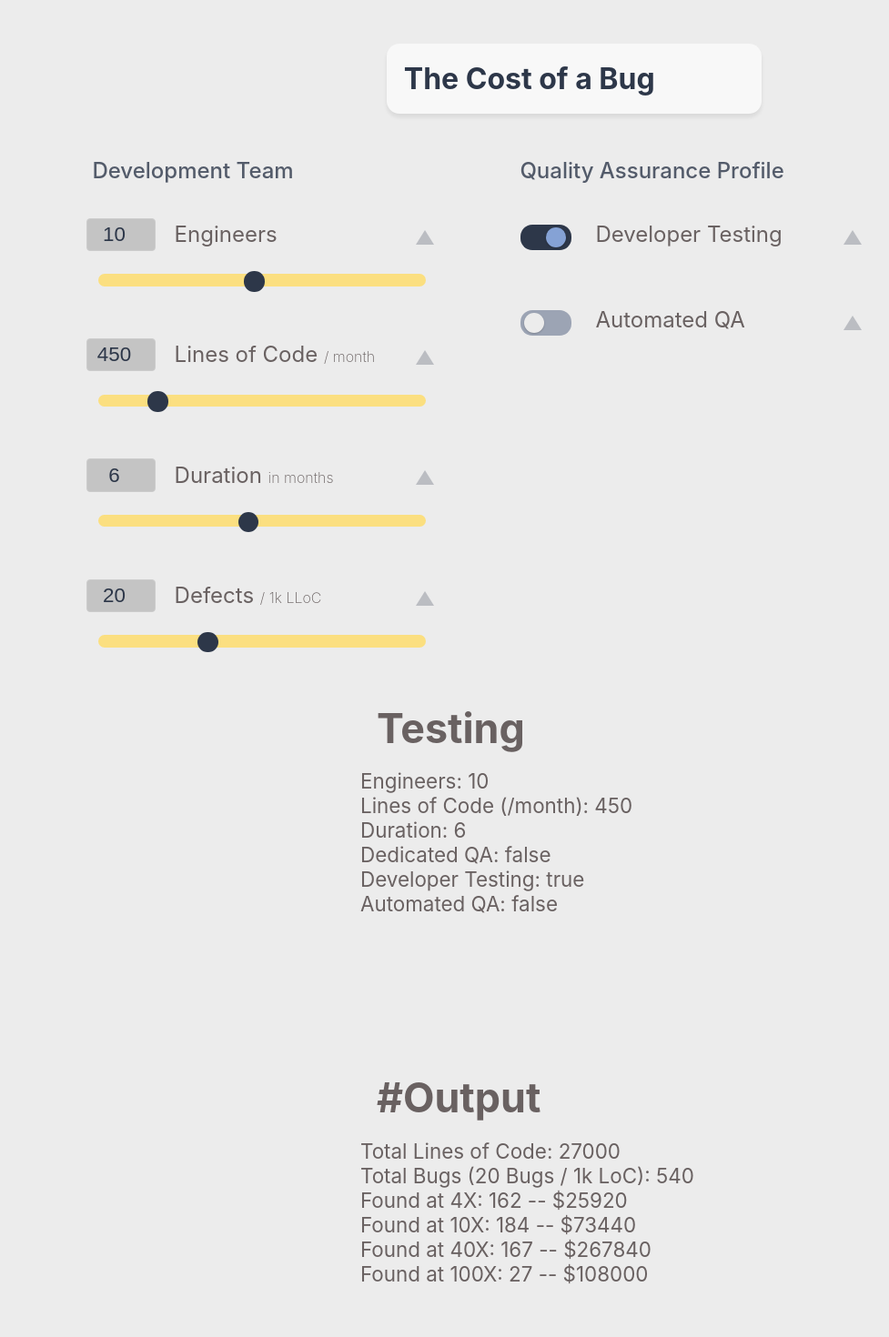
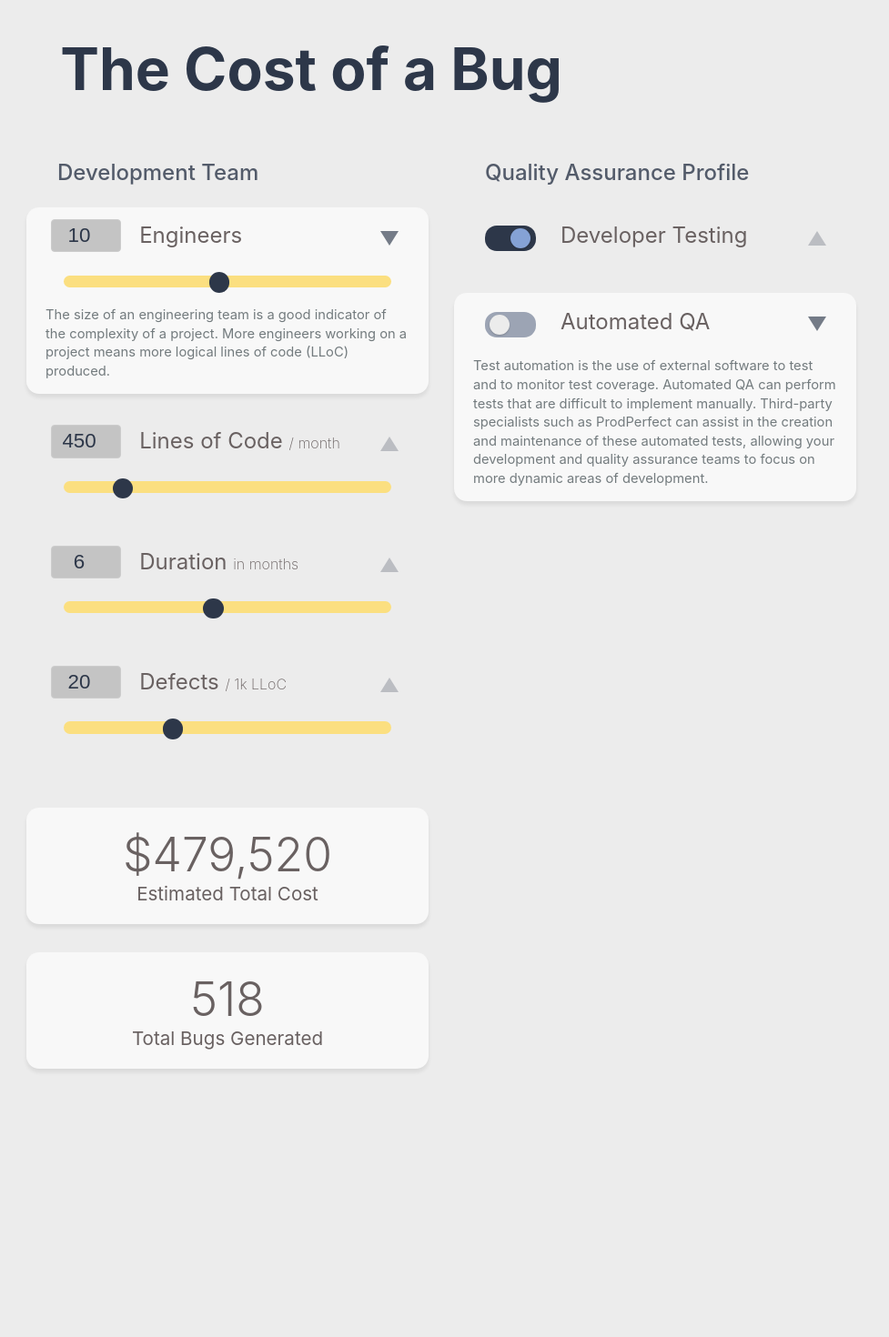
Before and after one commit to mjguillemette/prod-perfect-dashboard, a React (Create React App) app in the folder my-app/: page / in a window 1280 px wide. Shown: the top 1470 px of the page at 91% size, without its empty margins (9-986 px from the left). After the commit the page ends 1263 px from the top, so only its background shows below. Built offline with nearby package versions, Linux system fonts and the light colour scheme.

Commit message:
Semi final build, ready for first deploy

```diff
--- a/my-app/src/App.css
+++ b/my-app/src/App.css
@@ -19,15 +19,24 @@ h2 {
   color: #696161;
 }
 
+.Page {
+  flex-wrap: wrap;
+  display: flex;
+  width: 94vw;
+  margin: auto;
+}
+
+.View {
+  margin: 0 0 6px;
+  width: 96vw;
+  max-width: 470px;
+  min-width: 420px;
+}
+
 .PageHeading {
   color: #2d3749;
-  background-color: #f8f8f8;
-  margin: 0 auto;
-  width: 100vw;
-  max-width: 400px;
-  border-radius: 14px;
-  padding: 0.4em;
-  box-shadow: 0px 4px 4px rgba(0, 0, 0, 0.08);
+  font-size: 2em;
+  margin: 2% 2% auto;
 }
 
 .InputLabel {
@@ -85,25 +94,33 @@ h2 {
   box-shadow: 0px 4px 4px rgba(0, 0, 0, 0.08);
 }
 
-.View {
-  margin: 0 auto;
-  width: 100vw;
-  max-width: 470px;
+.OutputBox {
+  position: relative;
+  max-width: 400px;
+  font-size: 2.3em;
+  border-radius: 14px;
+  padding: 0.4em;
+  margin: 0.6em 0;
+  text-align: center;
+  flex-direction: column;
+  display: flex;
+  background-color: #f8f8f8;
+  display: inline-flexbox;
+  color: #696161;
+  font-style: normal;
+  font-weight: 300;
+  box-shadow: 0px 4px 4px rgba(0, 0, 0, 0.08);
+}
+
+.OutputBox span {
+  font-size: 0.4em;
+  font-weight: 400;
 }
 
 .ViewHeading {
   color: #535b6a;
   font-weight: 500;
   margin: 2em 1em 1em 1.4em;
-}
-
-.Page {
-  flex-wrap: wrap;
-  display: flex;
-  width: 88vw;
-  height: 88vh;
-  padding: 2%;
-  margin: auto;
 }
 
 .Metrics {
--- a/my-app/src/components/InputBox.js
+++ b/my-app/src/components/InputBox.js
@@ -1,4 +1,4 @@
-import React from 'react'
+import React, { useEffect } from 'react'
 import styled from 'styled-components'
 
 const InputBox = styled.div`
@@ -64,6 +64,18 @@ const handleSelect = props => {
 }
 
 export default props => {
+  useEffect(() => {
+    const box = document.getElementById(props.id + 'Box')
+    const info = document.getElementById(props.id + 'Info')
+    const text = document.getElementById(props.id + 'Text')
+
+    if (props.isSelected === true) {
+      box.classList.add('SelectedBox')
+      info.classList.add('InfoShown')
+      text.classList.add('TextShown')
+    }
+  })
+
   if (props.inputType === 'checkbox') {
     return (
       <InputBox id={props.id + 'Box'} className={props.className}>
--- a/my-app/src/components/views/EngineerView.js
+++ b/my-app/src/components/views/EngineerView.js
@@ -2,7 +2,7 @@ import React, { useState } from 'react'
 import InputBox from '../InputBox'
 
 const EngineerView = props => {
-  const [engineersSelected, setEngineersSelected] = useState(false)
+  const [engineersSelected, setEngineersSelected] = useState(true)
   const [linesOfCodeSelected, setLinesOfCodeSelected] = useState(false)
   const [durationSelected, setDurationSelected] = useState(false)
   const [defectsSelected, setDefectsSelected] = useState(false)
--- a/my-app/src/components/views/HeadingView.js
+++ b/my-app/src/components/views/HeadingView.js
@@ -1,11 +1,9 @@
 import React from 'react'
 
-const HeadingView = props => {
+const HeadingView = () => {
   return (
-    <div className="View">
-      <div className="PageHeading">
-        <h1>The Cost of a Bug</h1>
-      </div>
+    <div className="PageHeading">
+      <h1 style={{ margin: '.2em' }}>The Cost of a Bug</h1>
     </div>
   )
 }
--- a/my-app/src/components/views/QAView.js
+++ b/my-app/src/components/views/QAView.js
@@ -3,7 +3,7 @@ import InputBox from '../InputBox'
 
 const QAView = props => {
   const [developerSelected, setDeveloperSelected] = useState(false)
-  const [automatedSelected, setAutomatedSelected] = useState(false)
+  const [automatedSelected, setAutomatedSelected] = useState(true)
 
   return (
     <div className="View">
@@ -28,7 +28,7 @@ const QAView = props => {
         setValue={props.setAutomatedQA}
         className="QABox"
         inputType="checkbox"
-        text="Test automation is the use of external software to test, and to monitor test coverage. Automated QA can perform tests that are difficult to implement manually."
+        text="Test automation is the use of external software to test and to monitor test coverage. Automated QA can perform tests that are difficult to implement manually. Third-party specialists such as ProdPerfect can assist in the creation and maintenance of these automated tests, allowing your development and quality assurance teams to focus on more dynamic areas of development."
       />
     </div>
   )
--- a/my-app/src/components/views/ResultView.js
+++ b/my-app/src/components/views/ResultView.js
@@ -8,9 +8,17 @@ const ResultView = props => {
   const initialCostOfBug = 40
 
   const percent4X = props.devTesting ? 0.3 : 0.26
-  const percent10X = props.devTesting ? 0.34 : 0.3
-  const percent40X = props.devTesting ? 0.31 : 0.38
+  const percent10X = props.devTesting ? 0.28 : 0.3
+  const percent40X = props.devTesting
+    ? props.automatedQA
+      ? 0.32
+      : 0.33
+    : props.automatedQA
+    ? 0.32
+    : 0.38
   const percent100X = props.devTesting ? 0.05 : 0.06
+
+  const finalPercentage = percent4X + percent10X + percent40X + percent100X
 
   const dollarsAt4X = totalBugs * percent4X * initialCostOfBug * 4
   const dollarsAt10X = totalBugs * percent10X * initialCostOfBug * 10
@@ -34,7 +42,14 @@ const ResultView = props => {
         fontSize: '1.4rem'
       }}
     >
-      <h1>Testing</h1>
+      <div className="OutputBox">
+        {formatTotal} <span>Estimated Total Cost</span>
+      </div>
+      <div className="OutputBox">
+        {Math.floor(totalBugs * finalPercentage)}{' '}
+        <span>Total Bugs Generated</span>
+      </div>
+      {/* <h1>Testing</h1>
       Engineers: {props.engineers} <br />
       Lines of Code (/month): {props.linesOfCode} <br />
       Duration: {props.duration} <br />
@@ -56,7 +71,7 @@ const ResultView = props => {
       <br />
       Found at 100X: {(percent100X * totalBugs).toFixed(0)} -- $
       {dollarsAt100X.toFixed(0)} <br />
-      <h2>Total Cost: {formatTotal}</h2>
+      <h2>Total Cost: {formatTotal}</h2> */}
     </div>
   )
 }
```
